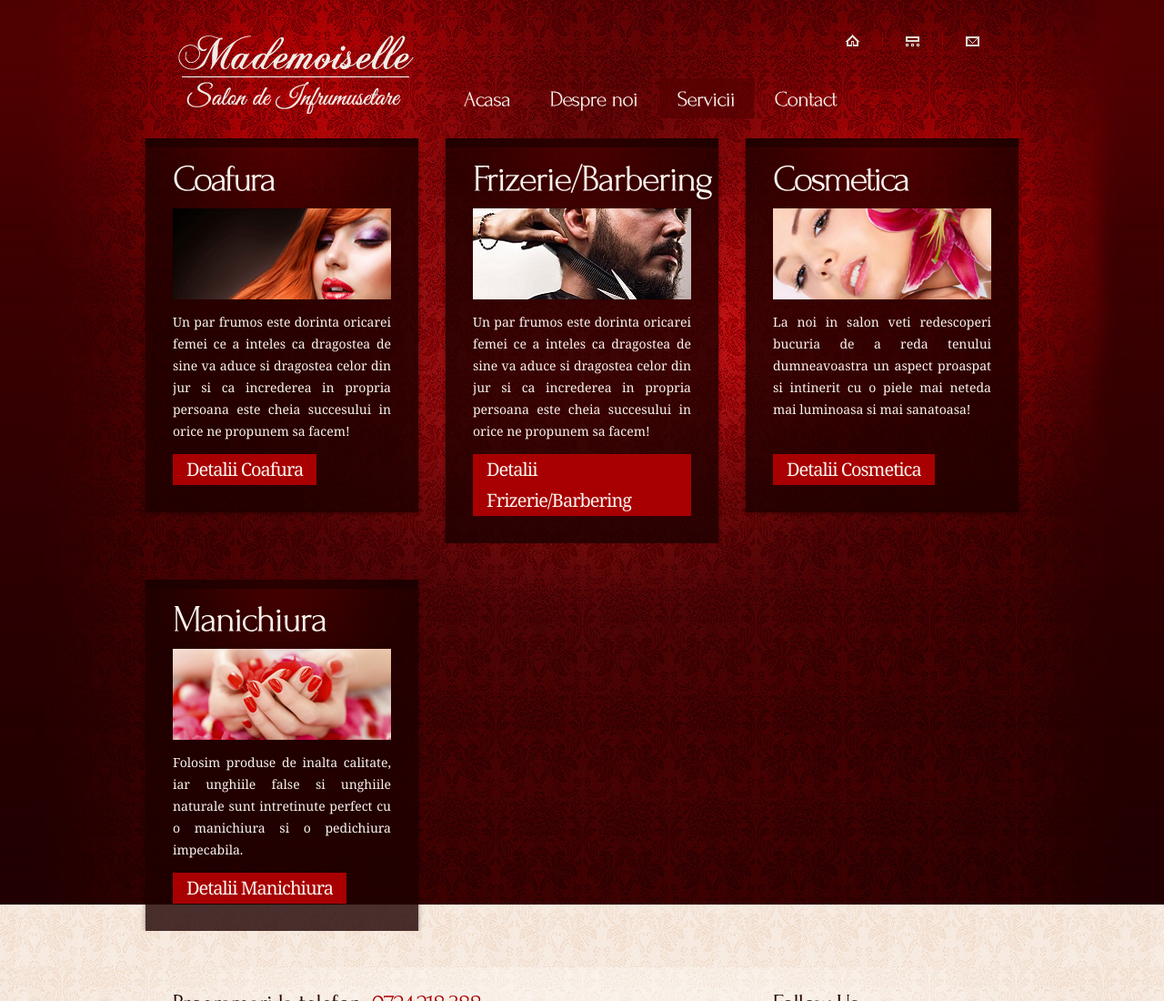
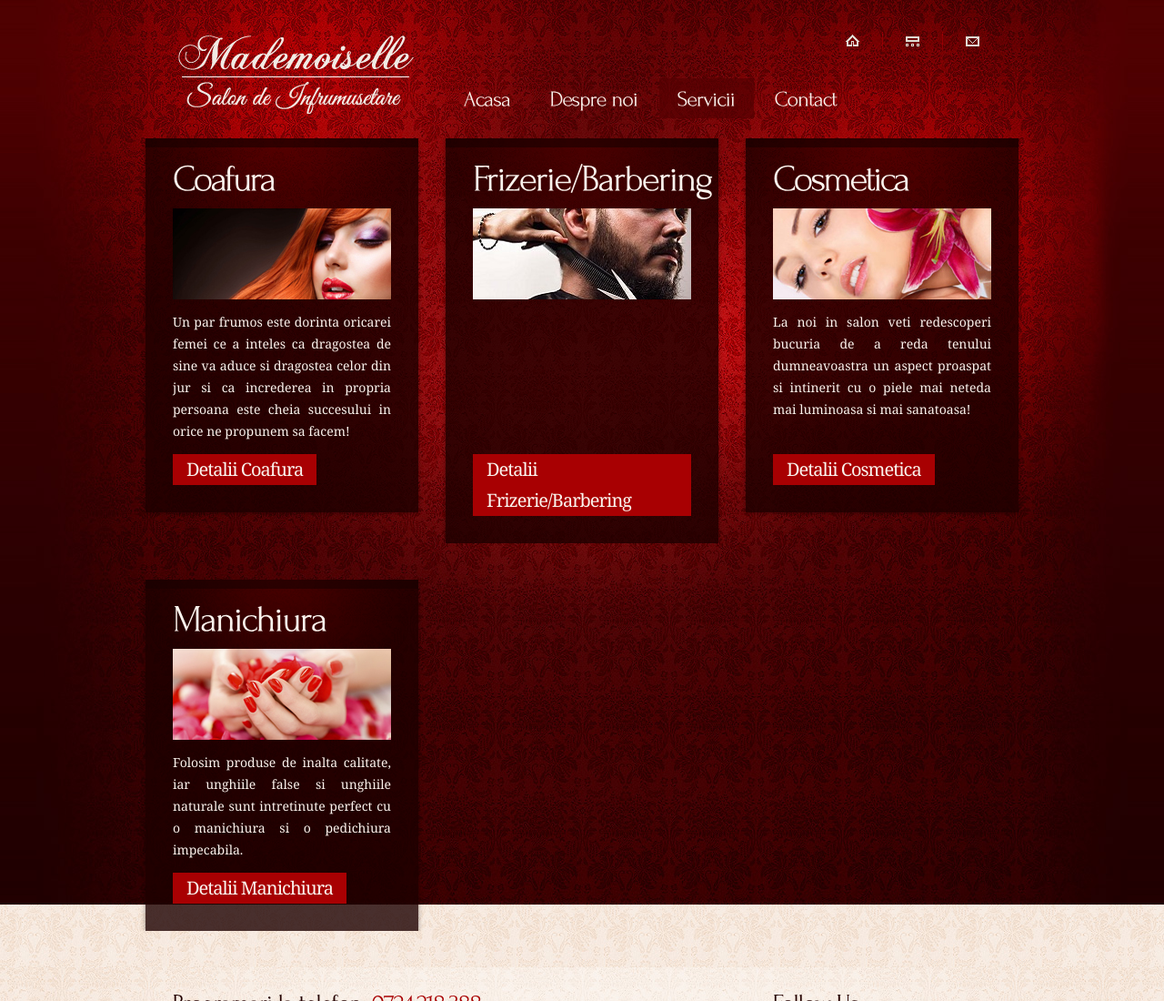
Before and after one commit to salonmademoiselle/salonmademoiselle.github.io, a plain HTML site: page servicii.html in a window 1280 px wide. Shown: the top 1100 px of the page at 91% size. Drawn offline with Linux system fonts and the light colour scheme.

Commit message:
Remove barbering text from services page

```diff
--- a/servicii.html
+++ b/servicii.html
@@ -81,7 +81,7 @@
 							<div>
 								<h2><span>Frizerie/Barbering </span></h2>
 								<figure><img src="images/barbering.jpg" alt="Salon Mademoiselle Brasov" ></figure>
-								<p align="justify" class="pad_bot1">Un par frumos este dorinta oricarei femei  ce a inteles ca   dragostea de sine va aduce si dragostea celor din jur si ca increderea   in propria persoana este cheia succesului in orice ne propunem sa facem!</p>
+								<p align="justify" class="pad_bot1"><br><br><br><br><br><br></p>
 							  <a href="frizerie-barbering.html" class="button1">Detalii Frizerie/Barbering</a>
 							</div>
 						</div>
```
